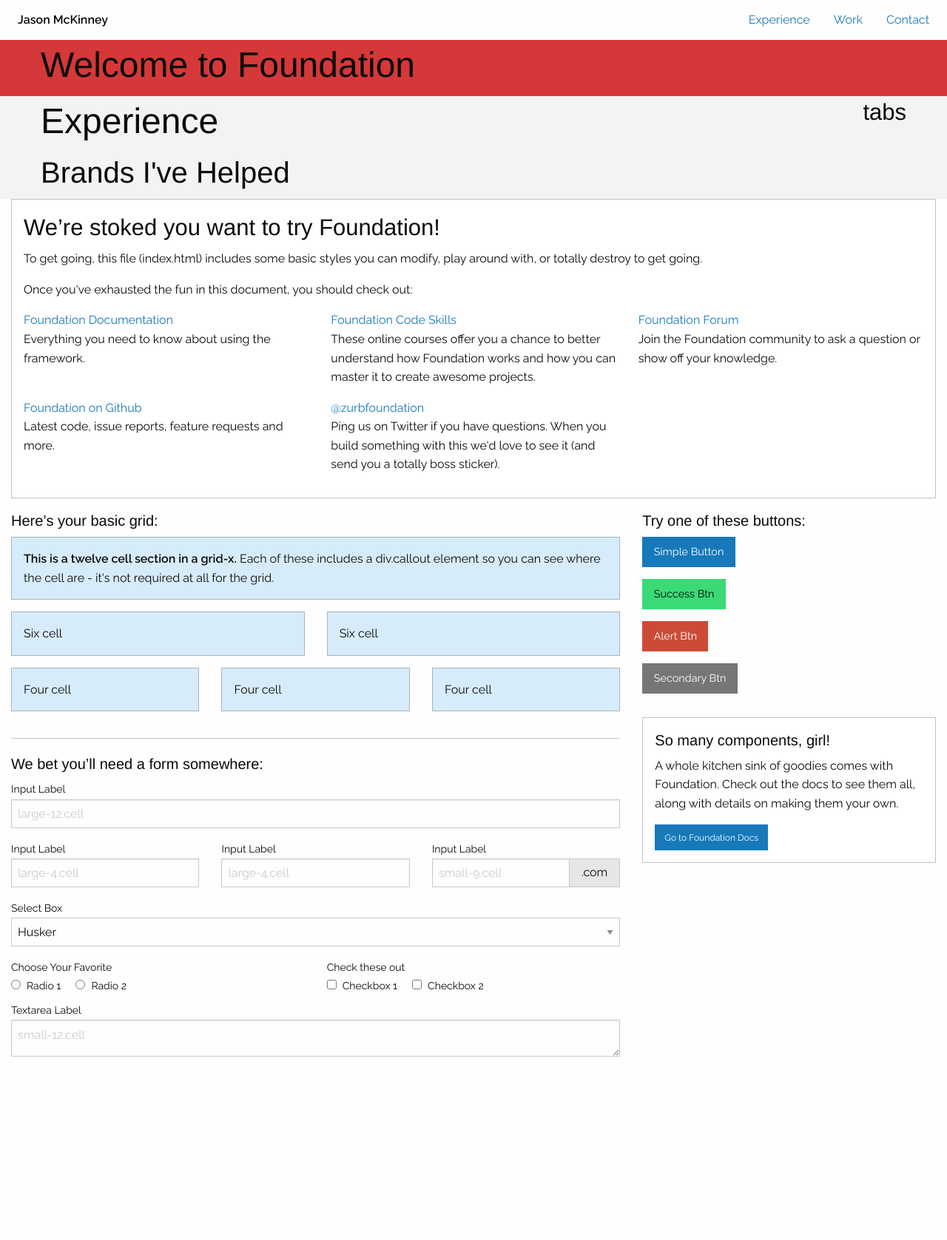
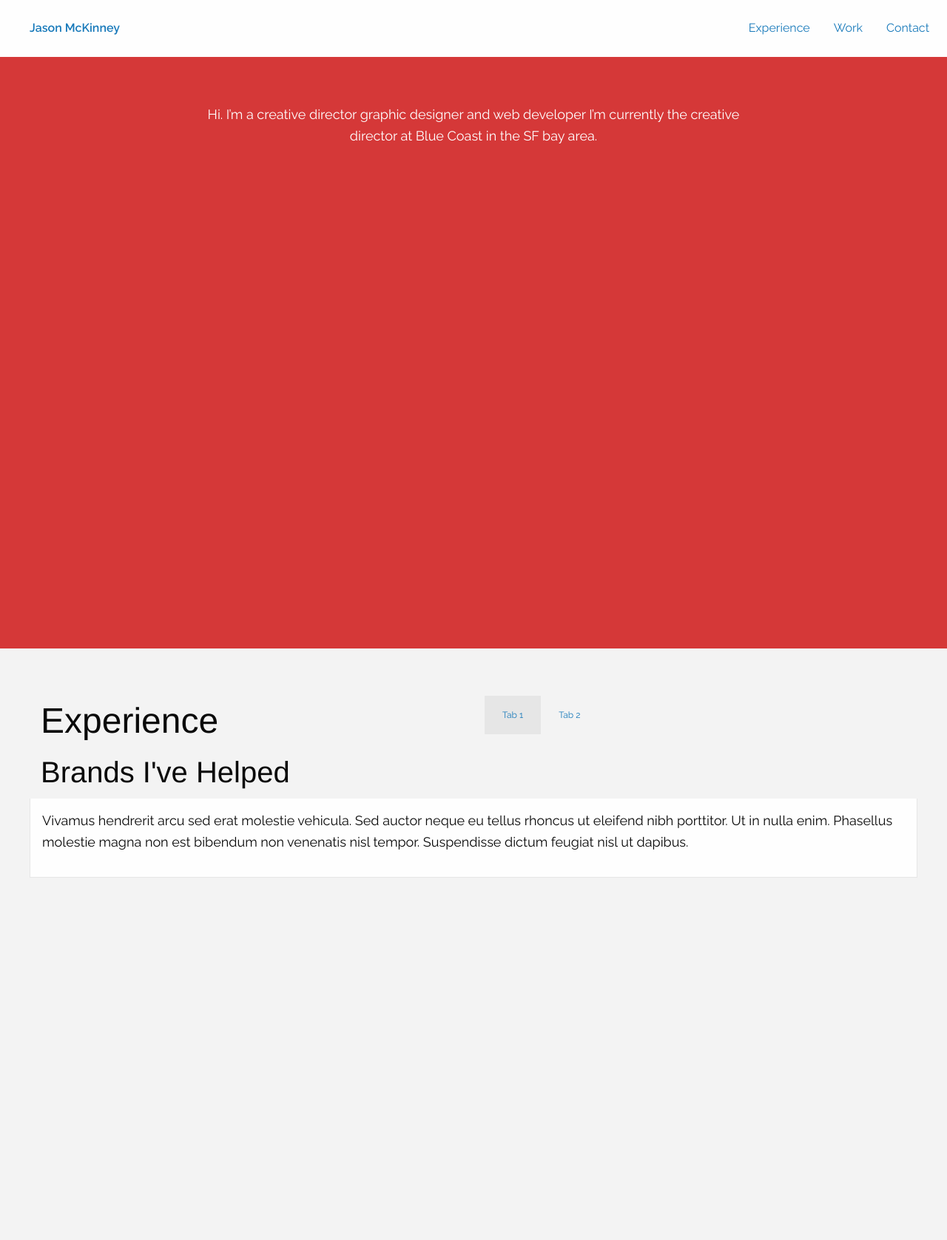
Before and after one commit to jasonmckinney66/jason, a PHP site: page / in a window 1280 px wide. Shown: the whole page at 74% size. Before the commit the page ends 1429 px from the top, so only its background shows below. Run offline with PHP 8.4, Linux system fonts and the light colour scheme.

Commit message:
Jason updates.

```diff
--- a/css/app.min.css
+++ b/css/app.min.css
@@ -1,2 +1,2 @@
-@import url(/css/foundation.min.css);@import url(https://fonts.googleapis.com/css2?family=Raleway:wght@400;600&display=swap);section#panel1{background-color:#d53838}section#panel2{background-color:#f3f3f3}body{font-family:'Raleway', Helvetica, sans-serif}.top-bar,.top-bar ul{background:none}
+@import url(/css/foundation.min.css);@import url(https://fonts.googleapis.com/css2?family=Raleway:wght@400;600&display=swap);body{font-family:'Raleway', Helvetica, sans-serif}section{height:100vh;min-height:100vh;padding:4em 0}section#panel1{background-color:#d53838}section#panel1 p{color:white}section#panel2{background-color:#f3f3f3}section#panel2 p{color:w #666}.top-bar,.top-bar ul{background:none}p{font-size:18px}.tabs{margin:0;border:none;background:none;list-style-type:none}
 /*# sourceMappingURL=app.min.css.map */
--- a/css/app.scss
+++ b/css/app.scss
@@ -1,6 +1,32 @@
 @import url(/css/foundation.min.css);
 @import url(https://fonts.googleapis.com/css2?family=Raleway:wght@400;600&display=swap);
-section#panel1 { background-color: #d53838; }
-section#panel2 { background-color: #f3f3f3; }
 body { font-family: 'Raleway', Helvetica, sans-serif;}
-.top-bar, .top-bar ul { background: none; }
+section {
+    height:100vh;
+    min-height:100vh;
+    padding: 4em 0;
+    &#panel1 {
+        background-color: #d53838;
+            p {
+                color: white;
+            }
+    }
+    &#panel2 {
+        background-color: #f3f3f3;
+            p {
+                color: w#666;
+            }
+    }
+}
+.top-bar, .top-bar ul {
+    background: none;
+}
+p {
+    font-size: 18px;
+}
+.tabs {
+    margin: 0;
+    border: none;
+    background: none;
+    list-style-type: none;
+}
--- a/index.html
+++ b/index.html
@@ -8,7 +8,7 @@
     <link rel="stylesheet" href="css/app.min.css">
   </head>
   <body>
-    <div data-sticky-container>
+    <div data-sticky-container id="top">
       <div class="title-bar" data-responsive-toggle="responsive-menu" data-hide-for="medium" data-sticky data-options="marginTop:0;">
         <button class="menu-icon" type="button" data-toggle="responsive-menu"></button>
         <div class="title-bar-title">Menu</div>
@@ -17,7 +17,7 @@
       <div class="top-bar" id="responsive-menu">
         <div class="top-bar-left">
           <ul class="dropdown menu" data-dropdown-menu>
-            <li class="menu-text">Jason McKinney</li>
+            <li class="menu-text"><a href="#top">Jason McKinney</a></li>
           </ul>
         </div>
         <div class="top-bar-right">
@@ -31,9 +31,10 @@
     </div>
     <section id="panel1">
       <div class="grid-container">
-        <div class="grid-x grid-padding-x">
-          <div class="large-12 cell">
-            <h1>Welcome to Foundation</h1>
+        <div class="grid-x grid-padding-x align-center">
+          <div class="small-12 large-8 cell text-center">
+            <p>Hi. I’m a <span>creative director</span> <span>graphic designer</span> and <span>web developer</span>
+              I’m currently the creative director at Blue Coast in the SF bay area.</p>
           </div>
         </div>
     </section>
@@ -45,160 +46,24 @@
             <h2>Brands I've Helped</h2>
           </div>
           <div class="large-6 cell text-right">
-            <h3>tabs</h3>
+            <ul class="tabs" data-tabs id="example-tabs">
+              <li class="tabs-title is-active"><a href="#panel1" aria-selected="true">Tab 1</a></li>
+              <li class="tabs-title"><a data-tabs-target="panel2" href="#panel2">Tab 2</a></li>
+            </ul>
+          </div>
+          <div class="tabs-content" data-tabs-content="example-tabs">
+            <div class="tabs-panel is-active" id="panel1">
+              <p>Vivamus hendrerit arcu sed erat molestie vehicula. Sed auctor neque eu tellus rhoncus ut eleifend nibh porttitor. Ut in nulla enim. Phasellus molestie magna non est bibendum non venenatis nisl tempor. Suspendisse dictum feugiat nisl ut dapibus.</p>
+            </div>
+            <div class="tabs-panel" id="panel2">
+              <p>Suspendisse dictum feugiat nisl ut dapibus.  Vivamus hendrerit arcu sed erat molestie vehicula. Ut in nulla enim. Phasellus molestie magna non est bibendum non venenatis nisl tempor.  Sed auctor neque eu tellus rhoncus ut eleifend nibh porttitor.</p>
+            </div>
           </div>
         </div>
     </section>
-      <div class="grid-x grid-padding-x">
-        <div class="large-12 cell">
-          <div class="callout">
-            <h3>We&rsquo;re stoked you want to try Foundation! </h3>
-            <p>To get going, this file (index.html) includes some basic styles you can modify, play around with, or totally destroy to get going.</p>
-            <p>Once you've exhausted the fun in this document, you should check out:</p>
-            <div class="grid-x grid-padding-x">
-              <div class="large-4 medium-4 cell">
-                <p><a href="https://get.foundation/docs">Foundation Documentation</a><br />Everything you need to know about using the framework.</p>
-              </div>
-              <div class="large-4 medium-4 cell">
-                <p><a href="http://zurb.com/university/code-skills">Foundation Code Skills</a><br />These online courses offer you a chance to better understand how Foundation works and how you can master it to create awesome projects.</p>
-              </div>
-              <div class="large-4 medium-4 cell">
-                <p><a href="https://get.foundation/forum">Foundation Forum</a><br />Join the Foundation community to ask a question or show off your knowledge.</p>
-              </div>
-            </div>
-            <div class="grid-x grid-padding-x">
-              <div class="large-4 medium-4 medium-push-2 cell">
-                <p><a href="http://github.com/foundation/foundation">Foundation on Github</a><br />Latest code, issue reports, feature requests and more.</p>
-              </div>
-              <div class="large-4 medium-4 medium-pull-2 cell">
-                <p><a href="https://twitter.com/ZURBfoundation">@zurbfoundation</a><br />Ping us on Twitter if you have questions. When you build something with this we'd love to see it (and send you a totally boss sticker).</p>
-              </div>
-            </div>
-          </div>
-        </div>
-      </div>
-
-      <div class="grid-x grid-padding-x">
-        <div class="large-8 medium-8 cell">
-          <h5>Here&rsquo;s your basic grid:</h5>
-          <!-- Grid Example -->
-
-          <div class="grid-x grid-padding-x">
-            <div class="large-12 cell">
-              <div class="primary callout">
-                <p><strong>This is a twelve cell section in a grid-x.</strong> Each of these includes a div.callout element so you can see where the cell are - it's not required at all for the grid.</p>
-              </div>
-            </div>
-          </div>
-          <div class="grid-x grid-padding-x">
-            <div class="large-6 medium-6 cell">
-              <div class="primary callout">
-                <p>Six cell</p>
-              </div>
-            </div>
-            <div class="large-6 medium-6 cell">
-              <div class="primary callout">
-                <p>Six cell</p>
-              </div>
-            </div>
-          </div>
-          <div class="grid-x grid-padding-x">
-            <div class="large-4 medium-4 small-4 cell">
-              <div class="primary callout">
-                <p>Four cell</p>
-              </div>
-            </div>
-            <div class="large-4 medium-4 small-4 cell">
-              <div class="primary callout">
-                <p>Four cell</p>
-              </div>
-            </div>
-            <div class="large-4 medium-4 small-4 cell">
-              <div class="primary callout">
-                <p>Four cell</p>
-              </div>
-            </div>
-          </div>
-
-          <hr />
-
-          <h5>We bet you&rsquo;ll need a form somewhere:</h5>
-          <form>
-            <div class="grid-x grid-padding-x">
-              <div class="large-12 cell">
-                <label>Input Label</label>
-                <input type="text" placeholder="large-12.cell" />
-              </div>
-            </div>
-            <div class="grid-x grid-padding-x">
-              <div class="large-4 medium-4 cell">
-                <label>Input Label</label>
-                <input type="text" placeholder="large-4.cell" />
-              </div>
-              <div class="large-4 medium-4 cell">
-                <label>Input Label</label>
-                <input type="text" placeholder="large-4.cell" />
-              </div>
-              <div class="large-4 medium-4 cell">
-                <div class="grid-x">
-                  <label>Input Label</label>
-                  <div class="input-group">
-                    <input type="text" placeholder="small-9.cell" class="input-group-field" />
-                    <span class="input-group-label">.com</span>
-                  </div>
-                </div>
-              </div>
-            </div>
-            <div class="grid-x grid-padding-x">
-              <div class="large-12 cell">
-                <label>Select Box</label>
-                <select>
-                  <option value="husker">Husker</option>
-                  <option value="starbuck">Starbuck</option>
-                  <option value="hotdog">Hot Dog</option>
-                  <option value="apollo">Apollo</option>
-                </select>
-              </div>
-            </div>
-            <div class="grid-x grid-padding-x">
-              <div class="large-6 medium-6 cell">
-                <label>Choose Your Favorite</label>
-                <input type="radio" name="pokemon" value="Red" id="pokemonRed"><label for="pokemonRed">Radio 1</label>
-                <input type="radio" name="pokemon" value="Blue" id="pokemonBlue"><label for="pokemonBlue">Radio 2</label>
-              </div>
-              <div class="large-6 medium-6 cell">
-                <label>Check these out</label>
-                <input id="checkbox1" type="checkbox"><label for="checkbox1">Checkbox 1</label>
-                <input id="checkbox2" type="checkbox"><label for="checkbox2">Checkbox 2</label>
-              </div>
-            </div>
-            <div class="grid-x grid-padding-x">
-              <div class="large-12 cell">
-                <label>Textarea Label</label>
-                <textarea placeholder="small-12.cell"></textarea>
-              </div>
-            </div>
-          </form>
-        </div>
-
-        <div class="large-4 medium-4 cell">
-          <h5>Try one of these buttons:</h5>
-          <p><a href="#" class="button">Simple Button</a><br/>
-          <a href="#" class="success button">Success Btn</a><br/>
-          <a href="#" class="alert button">Alert Btn</a><br/>
-          <a href="#" class="secondary button">Secondary Btn</a></p>
-          <div class="callout">
-            <h5>So many components, girl!</h5>
-            <p>A whole kitchen sink of goodies comes with Foundation. Check out the docs to see them all, along with details on making them your own.</p>
-            <a href="https://get.foundation/sites/docs/" class="small button">Go to Foundation Docs</a>
-          </div>
-        </div>
-      </div>
-    </div>
 
     <script src="js/vendor/jquery.js"></script>
-    <script src="js/vendor/what-input.js"></script>
-    <script src="js/vendor/foundation.js"></script>
+    <script src="js/vendor/foundation.min.js"></script>
     <script src="js/app.js"></script>
   </body>
 </html>
```
Also changed, not shown: 2 other files.
